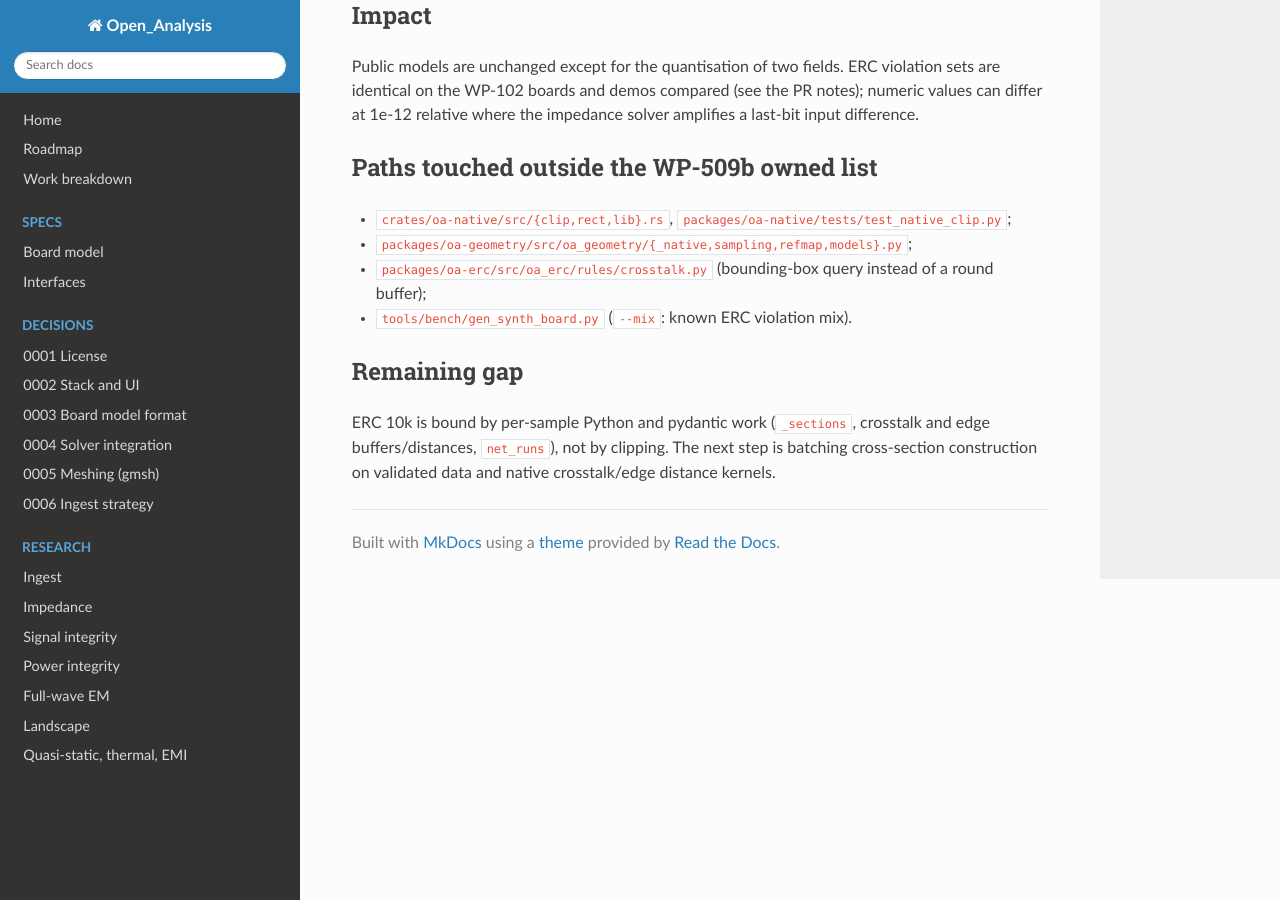
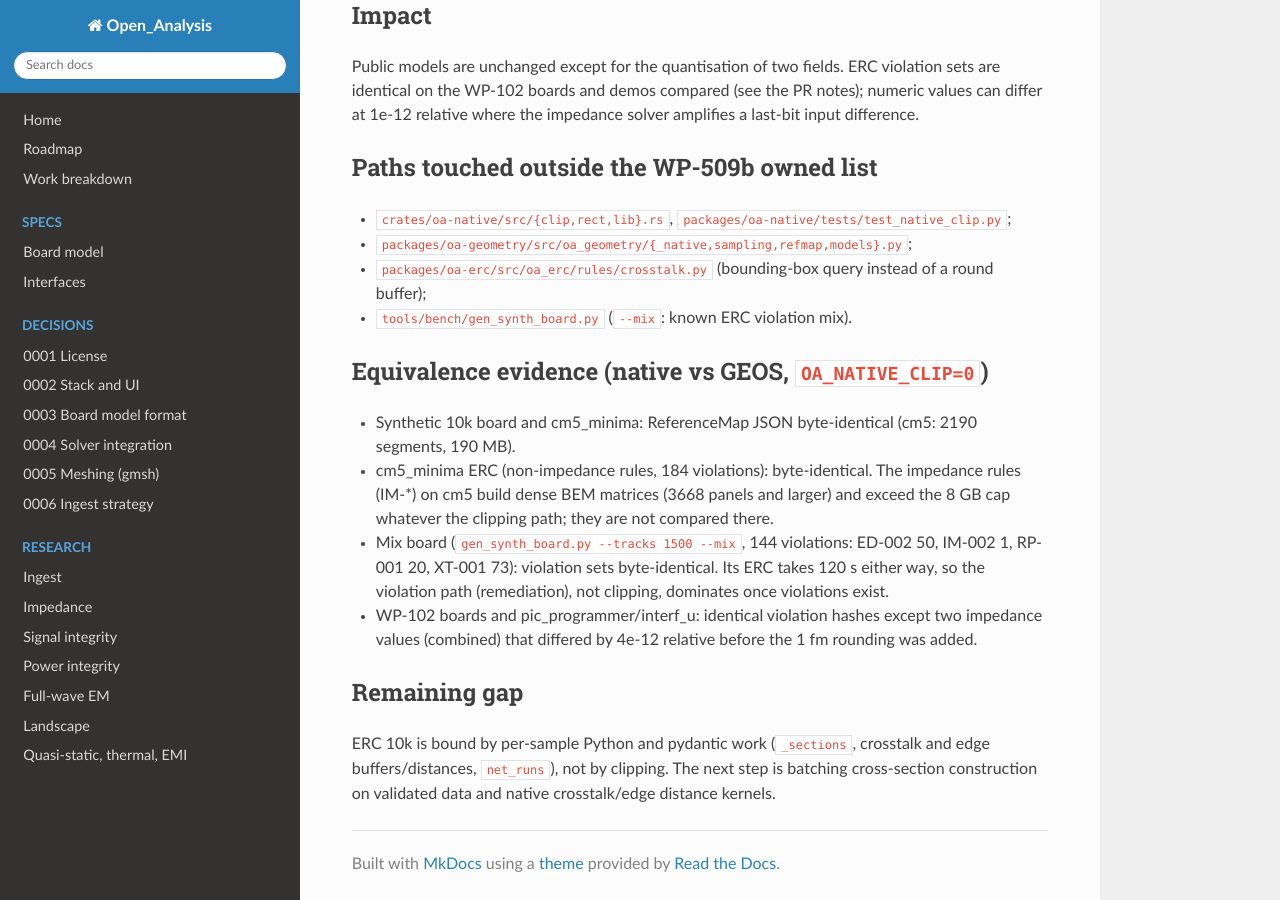
Before and after one commit to C-My-Code/Open_Analysis, an MkDocs documentation site: the page built from docs/change-requests/WP-509b-clipping-kernel.md, in a window 1280 px wide and 900 px high, scrolled down 853 px. Built offline with MkDocs 1.6.1, drawn with Linux system fonts in a browser that asks for light colours; nearby versions of some CDN libraries.

Commit message:
WP-509b: format, equivalence evidence in CR
Co-Authored-By: Claude Opus 5.5 <noreply@anthropic.com>
Claude-Session: https://claude.ai/code/session_011igm87KKv2vvAPV69iyBbW
Signed-off-by: C-My-Code <60239929+C-My-Code@users.noreply.github.com>

```diff
--- a/docs/change-requests/WP-509b-clipping-kernel.md
+++ b/docs/change-requests/WP-509b-clipping-kernel.md
@@ -37,6 +37,17 @@ at 1e-12 relative where the impedance solver amplifies a last-bit input differen
 - `packages/oa-erc/src/oa_erc/rules/crosstalk.py` (bounding-box query instead of a round buffer);
 - `tools/bench/gen_synth_board.py` (`--mix`: known ERC violation mix).
 
+## Equivalence evidence (native vs GEOS, `OA_NATIVE_CLIP=0`)
+- Synthetic 10k board and cm5_minima: ReferenceMap JSON byte-identical (cm5: 2190 segments, 190 MB).
+- cm5_minima ERC (non-impedance rules, 184 violations): byte-identical. The impedance rules
+  (IM-*) on cm5 build dense BEM matrices (3668 panels and larger) and exceed the 8 GB cap whatever
+  the clipping path; they are not compared there.
+- Mix board (`gen_synth_board.py --tracks 1500 --mix`, 144 violations: ED-002 50, IM-002 1,
+  RP-001 20, XT-001 73): violation sets byte-identical. Its ERC takes 120 s either way, so the
+  violation path (remediation), not clipping, dominates once violations exist.
+- WP-102 boards and pic_programmer/interf_u: identical violation hashes except two impedance
+  values (combined) that differed by 4e-12 relative before the 1 fm rounding was added.
+
 ## Remaining gap
 ERC 10k is bound by per-sample Python and pydantic work (`_sections`, crosstalk and edge
 buffers/distances, `net_runs`), not by clipping. The next step is batching cross-section
```
Also changed, not shown: 1 other file.
